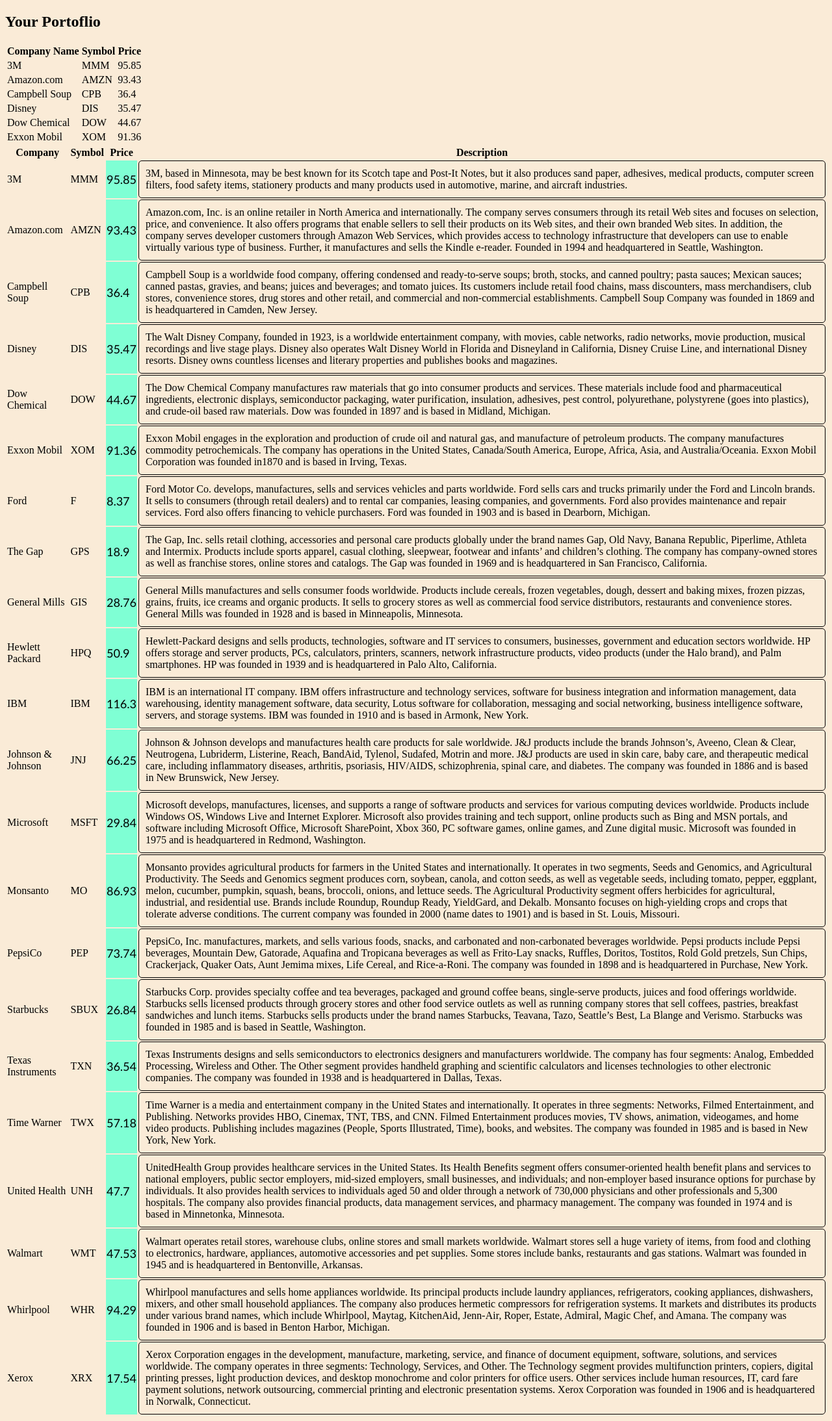
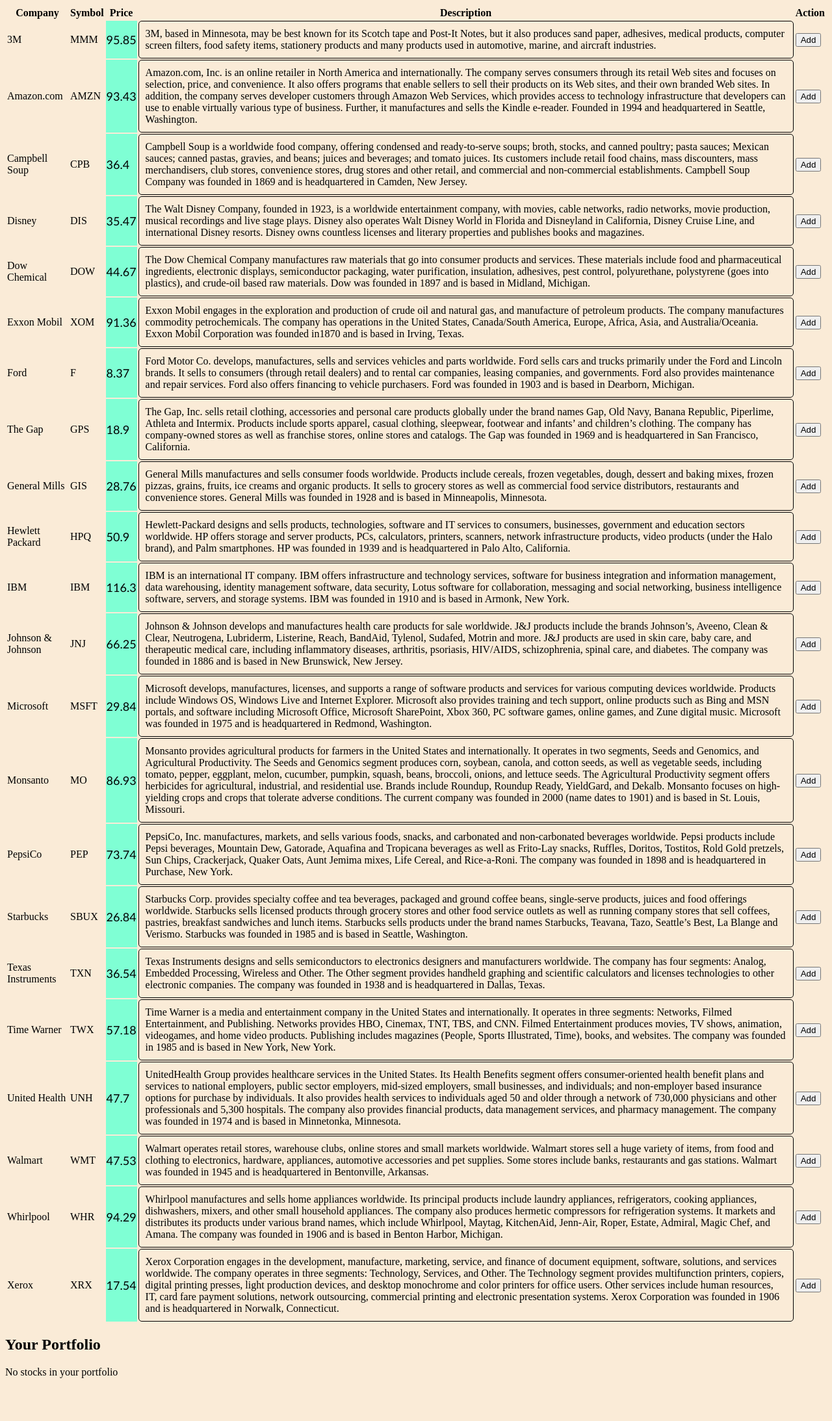
Before and after one commit to muilipato/stock-tracker, a React (Create React App) app: page / in a window 1280 px wide. Shown: the whole page at 65% size. After the commit the page ends 2137 px from the top, so only its background shows below. Built offline with nearby package versions, Linux system fonts and the light colour scheme; data requests are answered from the project's data file.

Commit message:
modifeid portfolio to add and delete stock

```diff
--- a/src/components/App.js
+++ b/src/components/App.js
@@ -6,7 +6,6 @@
 function App(){
     return(
         <>
-     <Portfolio/>
     <DisplayStocks/>
     </>
     )
--- a/src/components/DisplayStocks.js
+++ b/src/components/DisplayStocks.js
@@ -4,6 +4,9 @@
 
 function DisplayStocks(){
     const[stockdata , setData] = useState([]);
+    const [portfolio, setPortfolio] = useState([]);
+
+
 
 
     const options = {
@@ -20,6 +23,19 @@
         getData();
     },[]);
     console.log(stockdata);
+
+    const addToPortfolio = stock => {
+        if(!portfolio.includes(stock)){
+            setPortfolio([...portfolio, stock]);
+        }
+
+    }
+    const removeFromPortfolio =stock => {
+        const updatedPortfolio =portfolio.filter(item => item !== stock)
+        setPortfolio(updatedPortfolio)
+    }
+
+
     return(
        <div>
 
@@ -33,6 +49,7 @@
                         <th>Symbol</th>
                         <th>Price</th>
                         <th>Description</th>
+                        <th>Action</th>
                     </tr>
                     </thead>
                     <tbody>
@@ -43,12 +60,16 @@
                             <td>{stock.symbol}</td>
                             <td className='prices'>{stock.price_2007}</td>
                             <td className ="description">{stock.description}</td>
+                            <td>
+                                <button onClick={() => addToPortfolio(stock)}>Add</button>
+                            </td>
 
                         </tr>
                     ))}
 
                     </tbody>
                 </table>
+                <Portfolio portfolio={portfolio} removeFromPortfolio={removeFromPortfolio}/>
 
 
             </div>
--- a/src/components/Portfolio.js
+++ b/src/components/Portfolio.js
@@ -1,54 +1,27 @@
-import { click } from '@testing-library/user-event/dist/click';
-import React, { useState, useEffect } from 'react';
+import React from 'react';
 
+function Portfolio({portfolio, removeFromPortfolio}){
+    return(
+        <div>
+            <h2>Your Portfolio</h2>
+            {
+                portfolio.length === 0? (
+                    <p>No stocks in your portfolio</p>
+                ) :(
+                    <ul>
+                        {
+                            portfolio.map(stock => (
+                                <li key = {stock.symbol}>
+                                    {stock.company}({stock.symbol})
+                                    <button onClick={() => removeFromPortfolio(stock)}>Delete</button>
+                                </li>
+                                ))
+                        }
+                    </ul>
+                )
+            }
 
-function Portfolio(){
-    const[userStocks , setPortfolio] = useState([]);
-
-
-    const options = {
-        method: 'GET'
-    };
-
-
-    function getPortfolio(){
-        fetch(`http://localhost:8001/users`, options)
-        .then((res)=>res.json())
-        .then((mydata)=>{setPortfolio(mydata)})
-    }
-    useEffect(()=>{
-        getPortfolio();
-    },[]);
-
-
-        return(
-      <>
-      <h2>Your Portoflio</h2>
-
-      <table className='portfolio-table'>
-        <thead>
-            <tr>
-                <th>Company Name</th>
-                <th>Symbol</th>
-                <th>Price</th>
-
-            </tr>
-        </thead>
-        <tbody>
-            {userStocks.map(stonk=>(
-            <tr key ={stonk.symbol}>
-            <td>{stonk.company}</td>
-            <td>{stonk.symbol}</td>
-            <td>{stonk.price_2007}</td>
-            </tr>
-            ))}
-
-        </tbody>
-      </table>
-
-
-
-      </>
+        </div>
     )
 }
 export default Portfolio;
```
